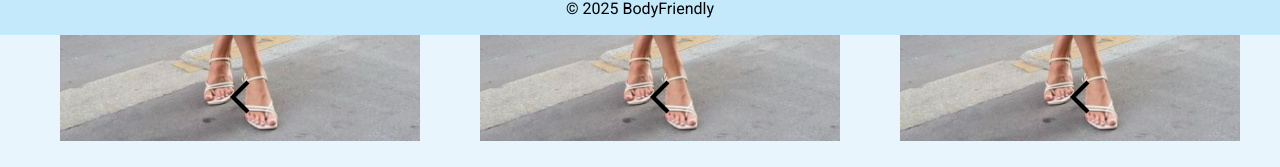
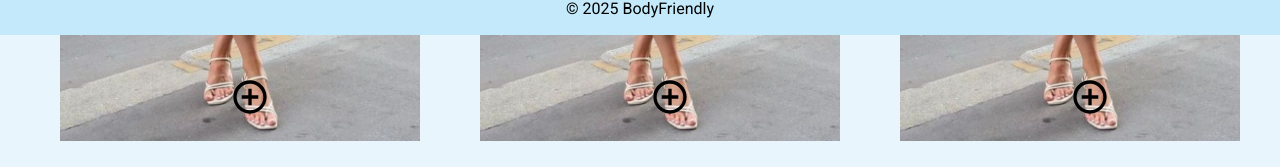
Before and after one commit to EladBet/BeSafeTeam6, a React (Vite) app in the folder client/: page / in a window 1280 px wide. Shown: the part 765-932 px from the top of the page. Built offline with nearby package versions, Linux system fonts and the light colour scheme.

Commit message:
changed the icon

```diff
--- a/client/src/components/Brand/Brand.jsx
+++ b/client/src/components/Brand/Brand.jsx
@@ -3,7 +3,7 @@ import ChampionNumber from '../ChampionNumber/ChampionNumber';
 import Details from '../Details/Details';
 import useBrand from '../../context/BrandContext';
 import { Link } from 'react-router-dom';
-import ArrowBackIosIcon from '@mui/icons-material/ArrowBackIos';
+import ControlPointIcon from '@mui/icons-material/ControlPoint';
 
 const Brand = () => {
   const brand = useBrand();
@@ -19,8 +19,8 @@ const Brand = () => {
         <ChampionNumber number={brand.championNumber} />
         <img src={brand.image} alt="model" className={styles.modelImage} />
         <Details className={styles.details} />
-        <Link to={`/rating/${brand.id}`} className={styles.moreDetails}>
-          <ArrowBackIosIcon onClick={handleClick} style={{ fontSize: 40, color: 'black' }} />
+        <Link to={`/brands-rating/${brand.id}`} className={styles.moreDetails}>
+          <ControlPointIcon onClick={handleClick} style={{ fontSize: 40, color: 'black' }} />
         </Link>{' '}
       </div>
     </div>
```
